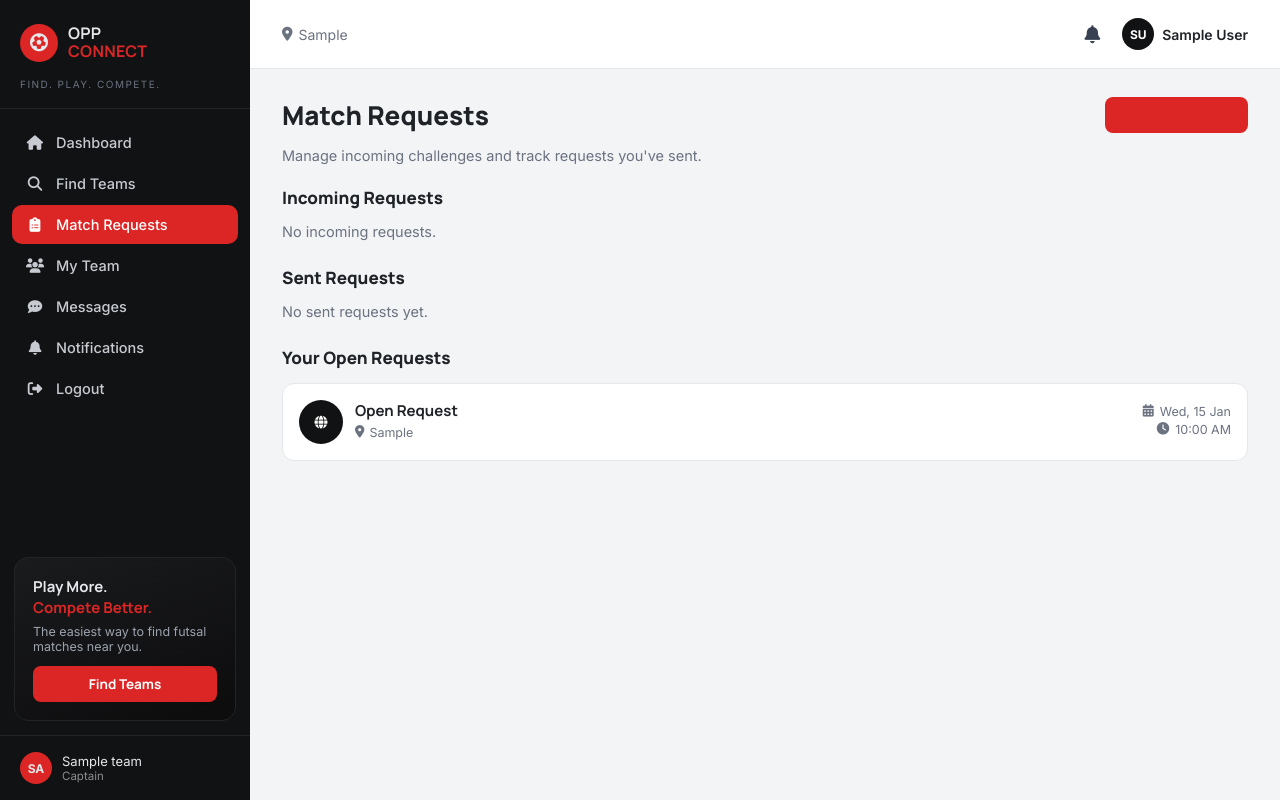
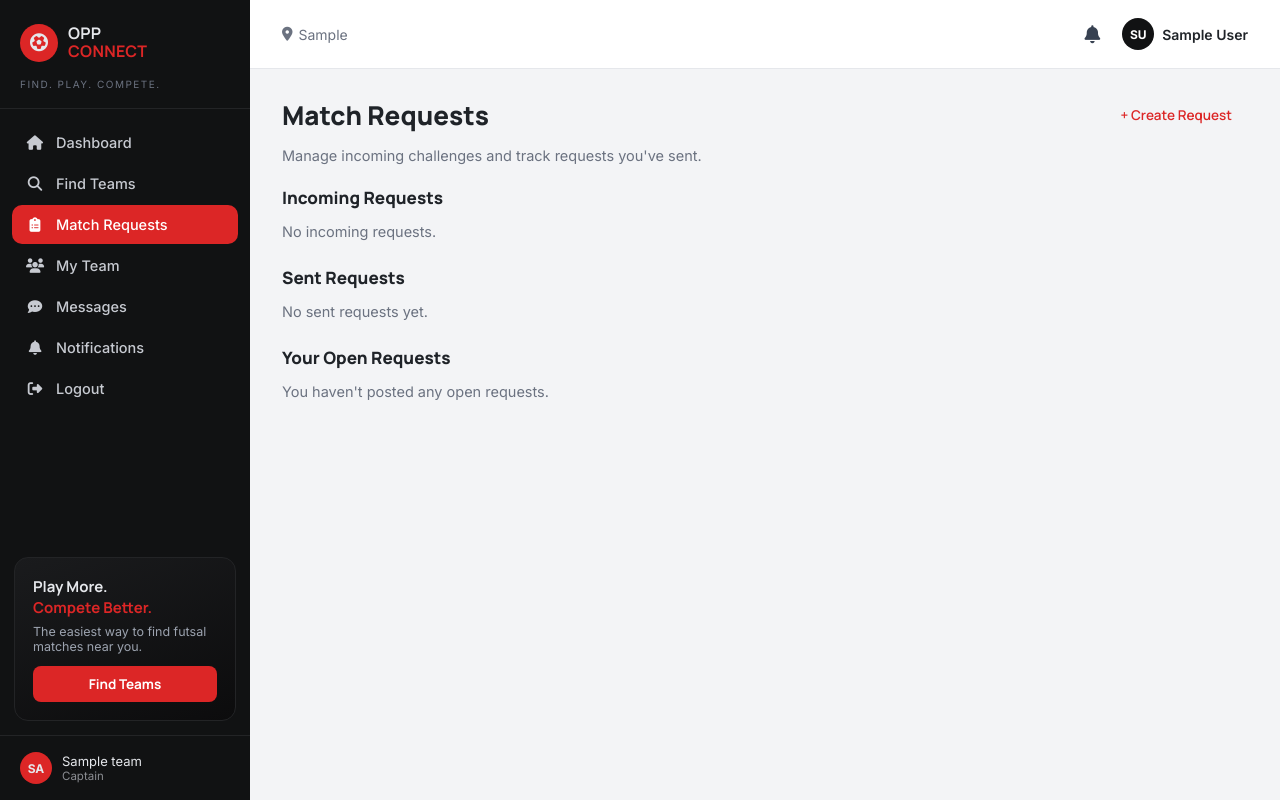
Before and after one commit to GhufranMianoor/oppconnect, a Django app: page /requests/ in a window 1280 px wide. Run offline with Django 5.2, Linux system fonts and the light colour scheme; a user stored in the database is signed in; tables that the repository leaves empty hold one stand-in row (values such as "Sample post"); data that the repository does not hold is empty.

Commit message:
resolved match request issues

```diff
--- a/core/views.py
+++ b/core/views.py
@@ -199,8 +199,8 @@ def create_open_request(request):
 def match_requests(request):
     team = get_my_team(request.user)
     incoming = MatchRequest.objects.filter(to_team=team, status="pending").exclude(from_team=team).select_related("from_team").order_by("proposed_date")
-    sent = MatchRequest.objects.filter(from_team=team).exclude(to_team=team).exclude(status="pending").select_related("to_team").order_by("-created_at")
-    open_requests = MatchRequest.objects.filter(from_team=team, to_team=team).order_by("-created_at")
+    sent = MatchRequest.objects.filter(from_team=team).exclude(to_team=team).select_related("to_team").order_by("-created_at")
+    open_requests = MatchRequest.objects.filter(from_team=team, to_team__isnull=True).order_by("-created_at")
     return render(request, "core/match_requests.html", {
         "team": team, "incoming": incoming, "sent": sent, "open_requests": open_requests,
     })
--- a/templates/core/match_requests.html
+++ b/templates/core/match_requests.html
@@ -1,9 +1,8 @@
 {% extends "base.html" %}
 {% block title %}Match Requests{% endblock %}
 {% block content %}
-<div class="section-head"><h1 class="page-title" style="margin:0;">Match Requests</h1><a href="{% url 'core:create_open_request' %}" class="btn btn-primary">+ Create Request</a></div>
+<div class="section-head"><h1 class="page-title" style="margin:0;">Match Requests</h1><a href="{% url 'core:create_open_request' %}" class="btn btn">+ Create Request</a></div>
 <p class="page-sub">Manage incoming challenges and track requests you've sent.</p>
-
 <div class="section-head" style="margin-top:22px;"><h3>Incoming Requests</h3></div>
 {% for r in incoming %}
   <div class="request-card">
@@ -19,14 +18,19 @@
       <div><i class="fa-solid fa-clock"></i> {{ r.proposed_time|time:"g:i A" }}</div>
     </div>
     <div class="request-actions">
-      <form method="post" action="{% url 'core:respond_request' r.pk 'accept' %}"><button class="btn btn-primary btn-sm">Accept</button></form>
-      <form method="post" action="{% url 'core:respond_request' r.pk 'decline' %}"><button class="btn btn-outline btn-sm">Decline</button></form>
+      <form method="post" action="{% url 'core:respond_request' r.pk 'accept' %}">
+        {% csrf_token %}
+        <button class="btn btn-primary btn-sm">Accept</button>
+      </form>
+      <form method="post" action="{% url 'core:respond_request' r.pk 'decline' %}">
+        {% csrf_token %}
+        <button class="btn btn-outline btn-sm">Decline</button>
+      </form>
     </div>
   </div>
 {% empty %}
   <p class="page-sub">No incoming requests.</p>
 {% endfor %}
-
 <div class="section-head" style="margin-top:26px;"><h3>Sent Requests</h3></div>
 {% for r in sent %}
   <div class="request-card">
@@ -45,7 +49,6 @@
 {% empty %}
   <p class="page-sub">No sent requests yet.</p>
 {% endfor %}
-
 <div class="section-head" style="margin-top:26px;"><h3>Your Open Requests</h3></div>
 {% for r in open_requests %}
   <div class="request-card">
```
